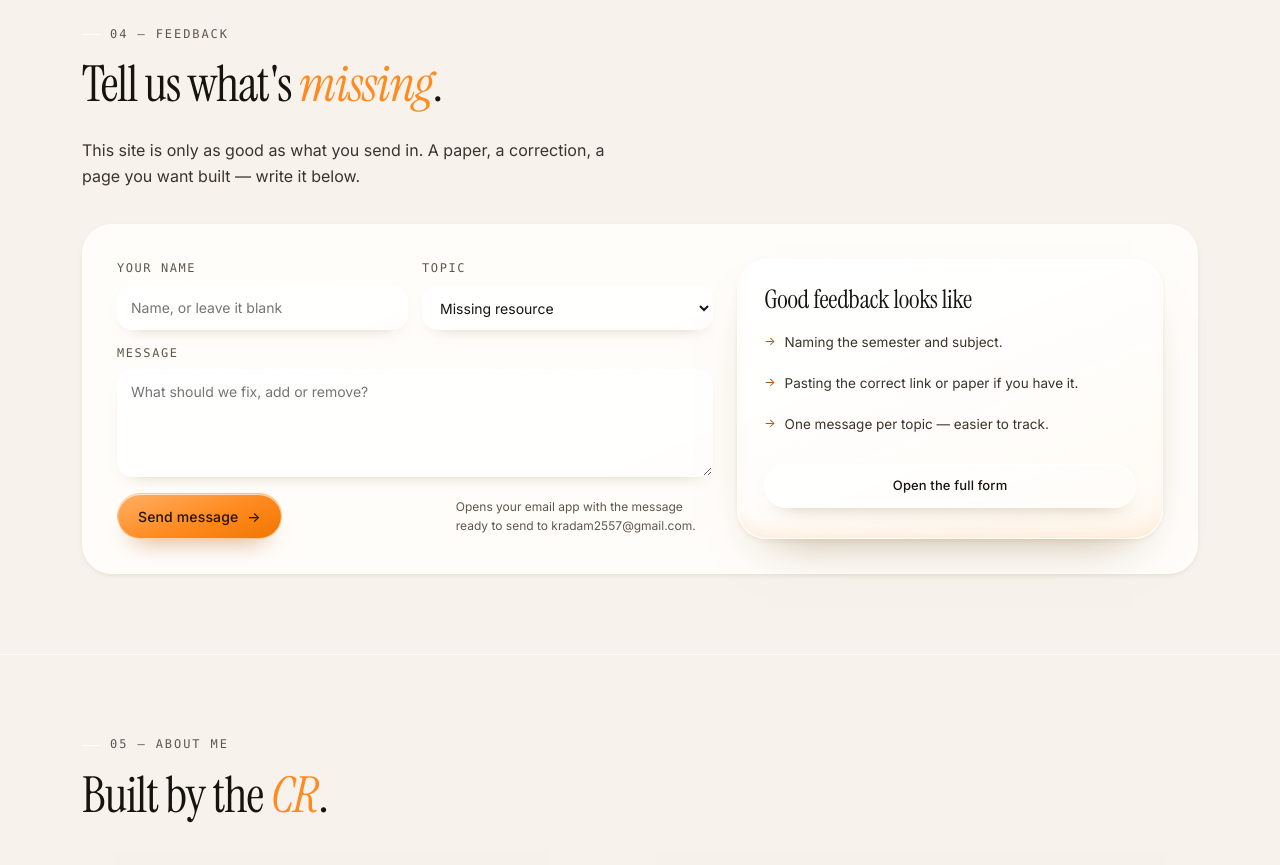
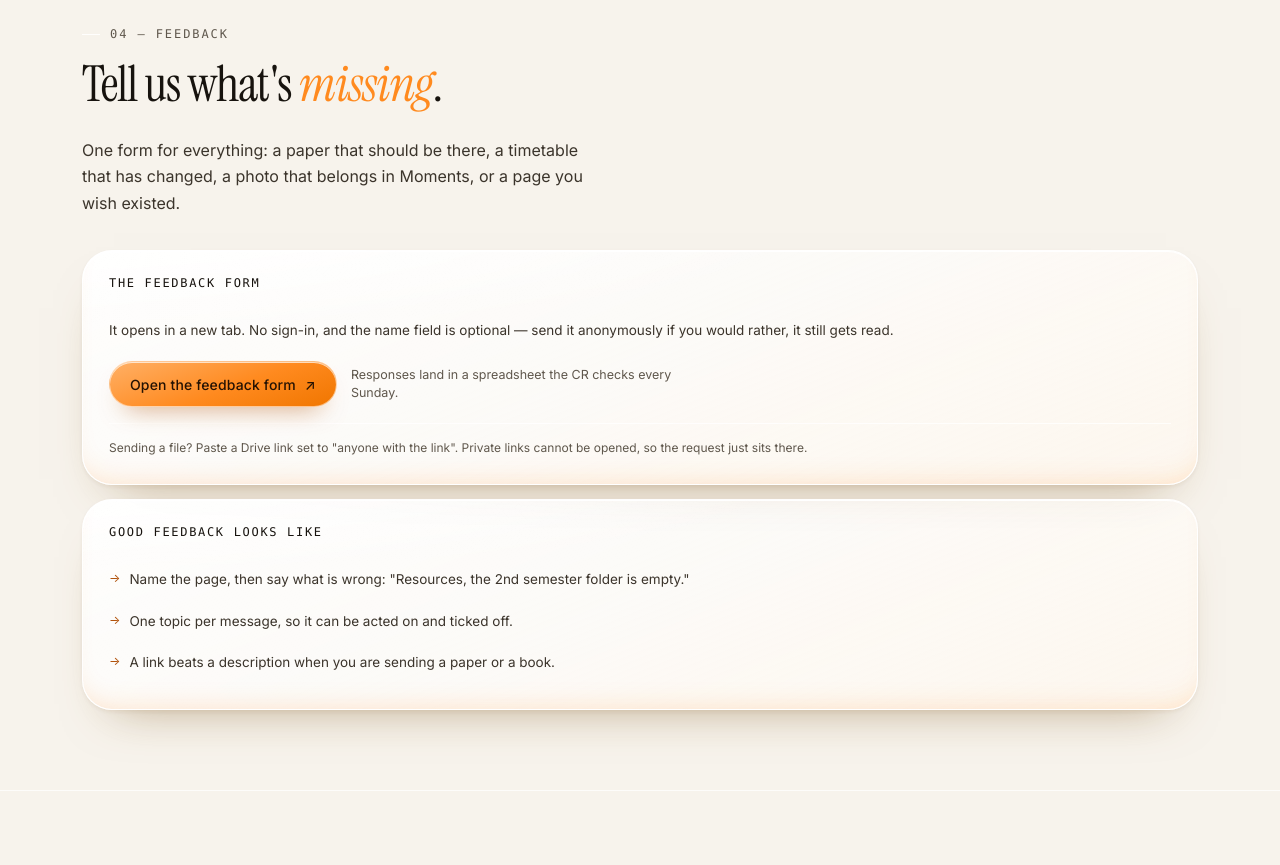
Before and after one commit to KradamDev/bu-cse-2026, a plain HTML site: page index.html in a window 1280 px wide. Shown: the part 4040-4905 px from the top of the page. Drawn offline with Linux system fonts and the light colour scheme.

Commit message:
Home: feedback section now mirrors the feedback page
Replaces the inline mailto form and the side note with the same two cards
the feedback page uses: the form card with the Google Form button, and the
tips card beneath it. The lead text follows the same wording.

```diff
--- a/index.html
+++ b/index.html
@@ -368,53 +368,46 @@
         <span class="eyebrow">04 — Feedback</span>
         <h2>Tell us what's <em>missing</em>.</h2>
         <p class="lead">
-          This site is only as good as what you send in. A paper, a correction, a page you want
-          built — write it below.
+          One form for everything: a paper that should be there, a timetable that has changed, a
+          photo that belongs in Moments, or a page you wish existed.
         </p>
       </div>
 
-      <div class="feedback-panel reveal">
-        <form class="form" action="mailto:kradam2557@gmail.com" method="post" enctype="text/plain" data-mail-form>
-          <div class="field-row">
-            <div class="field">
-              <label for="fb-name">Your name</label>
-              <input id="fb-name" name="name" type="text" placeholder="Name, or leave it blank" autocomplete="name">
-            </div>
-            <div class="field">
-              <label for="fb-topic">Topic</label>
-              <select id="fb-topic" name="topic">
-                <option>Missing resource</option>
-                <option>Wrong information</option>
-                <option>Site idea</option>
-                <option>Something else</option>
-              </select>
-            </div>
-          </div>
+      <div class="panel reveal">
+        <div class="panel__head">
+          <h3>The feedback form</h3>
+        </div>
 
-          <div class="field field--grow">
-            <label for="fb-message">Message</label>
-            <textarea id="fb-message" name="message" rows="4" required placeholder="What should we fix, add or remove?"></textarea>
-          </div>
+        <p class="body-copy">
+          It opens in a new tab. No sign-in, and the name field is optional — send it anonymously if
+          you would rather, it still gets read.
+        </p>
 
-          <div class="form__foot">
-            <button class="btn btn--accent" type="submit">
-              Send message
-              <span class="arrow" aria-hidden="true">→</span>
-            </button>
-            <p class="form__hint">Opens your email app with the message ready to send to kradam2557@gmail.com.</p>
-          </div>
-        </form>
+        <div class="cta-row">
+          <a class="btn btn--accent" href="https://forms.gle/D4sn3pjMQY5LQmaW8" target="_blank" rel="noopener">
+            Open the feedback form
+            <span class="arrow" aria-hidden="true">&#8599;</span>
+          </a>
+          <span class="cta-row__note">Responses land in a spreadsheet the CR checks every Sunday.</span>
+        </div>
 
-        <aside class="feedback-aside">
+        <p class="panel__foot">
+          Sending a file? Paste a Drive link set to "anyone with the link". Private links cannot be
+          opened, so the request just sits there.
+        </p>
+      </div>
+
+      <div class="panel reveal" style="margin-top:14px">
+        <div class="panel__head">
           <h3>Good feedback looks like</h3>
-          <ul class="checklist">
-            <li>Naming the semester and subject.</li>
-            <li>Pasting the correct link or paper if you have it.</li>
-            <li>One message per topic — easier to track.</li>
-          </ul>
-          <a class="btn btn--ghost btn--sm" href="feedback.html">Open the full form</a>
-        </aside>
+        </div>
+        <ul class="checklist">
+          <li>Name the page, then say what is wrong: "Resources, the 2nd semester folder is empty."</li>
+          <li>One topic per message, so it can be acted on and ticked off.</li>
+          <li>A link beats a description when you are sending a paper or a book.</li>
+        </ul>
       </div>
+
     </div>
   </section>
 
```
